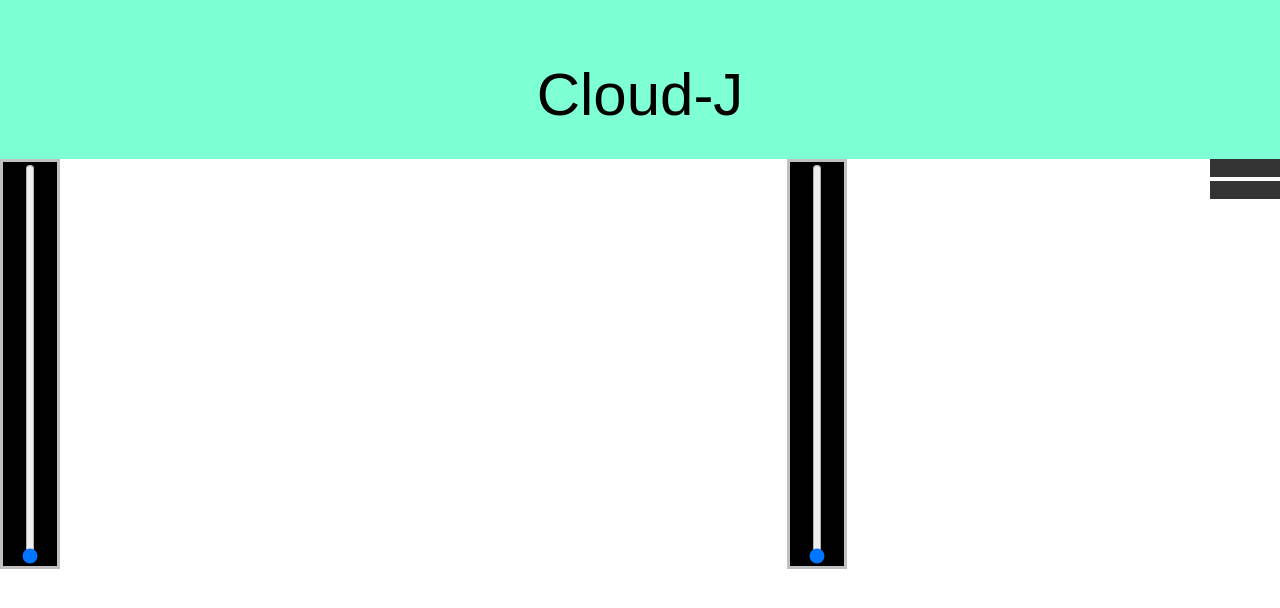
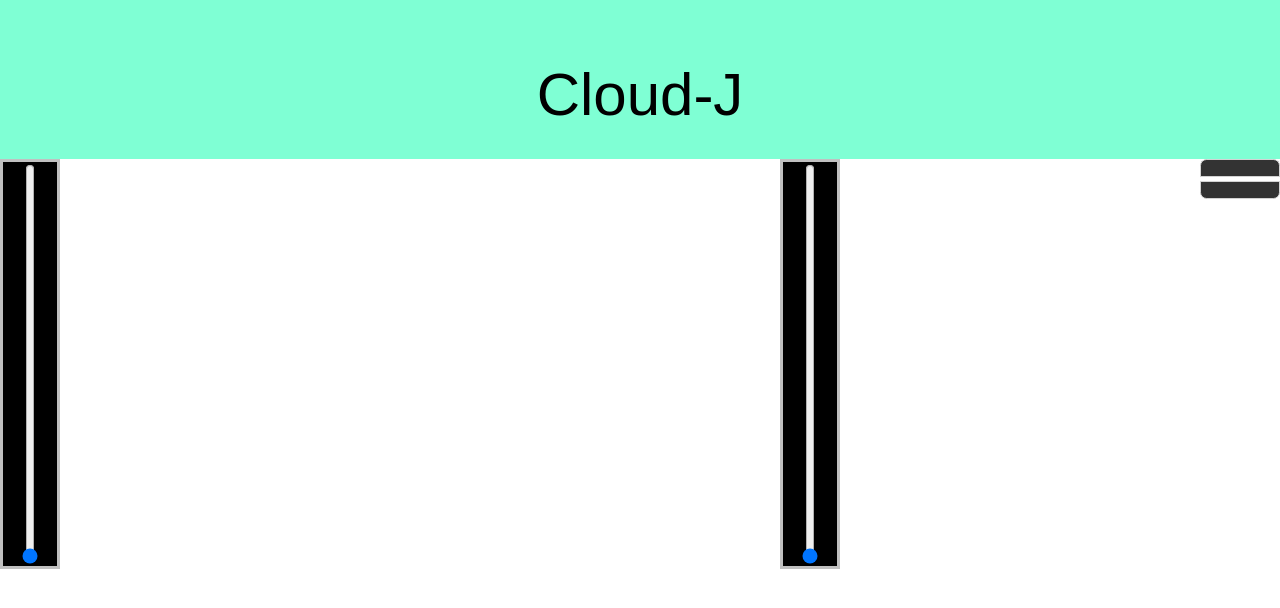
Before and after one commit to Lauchi/cloud-j-website, a React (Create React App) app: page / in a window 1280 px wide. Shown: the top 608 px of the page. Built offline with nearby package versions, Linux system fonts and the light colour scheme.

Commit message:
styled fader cap

```diff
--- a/src/DeckControls/MixerControls/MixerCaps/FaderCap.js
+++ b/src/DeckControls/MixerControls/MixerCaps/FaderCap.js
@@ -1,40 +1,46 @@
 import React, {Component} from 'react';
 import styled from 'styled-components'
-import {injectGlobal} from 'styled-components';
 
-function FaderCap() {
+function FaderCap({width = 80}) {
 
-    return <FaderBoundaries>
-        <CornerTop/>
+    return <FaderBoundaries width={width}>
+        <CornerTop width={width}/>
         <InnerLine/>
-        <CornerBottom/>
+        <CornerBottom width={width}/>
     </FaderBoundaries>
 }
 
 export default FaderCap;
 
+const OuterPart = styled.div`
+    flex: 5;
+    background-color: #333;
+    border: 1px solid lightgray;
+    overflow: hidden;
+`;
 
+const FaderBoundaries = styled.div`
+    display: grid;
+    height: ${props => props.width / 2}px;
+    width: ${props => props.width}px;
+`;
 
-const OuterPart = styled.div`
-    flex: 4;
-    background-color: #333;
+const InnerLine = styled.div`
+    grid-row: 6;
+    grid-column: 1;
+    background-color: #fff;
 `;
 
 const CornerTop = OuterPart.extend`
-`;
-
-const FaderBoundaries = styled.div`
-    display: flex;
-    flex-direction: column;
-    height: 40px;
-    width: 70px;
-    background-color: #333;
-`;
-
-const InnerLine = styled.div`
-flex: 1;
-    background-color: #fff;
+    grid-row: 1 / 5;
+    grid-column: 1;
+    border-top-right-radius: ${props => props.width / 12}px;
+    border-top-left-radius: ${props => props.width / 12}px;
 `;
 
 const CornerBottom =  OuterPart.extend`
+    grid-row: 6 / 10;
+    grid-column: 1;
+    border-bottom-right-radius: ${props => props.width / 12}px;
+    border-bottom-left-radius: ${props => props.width / 12}px;
 `;
```
